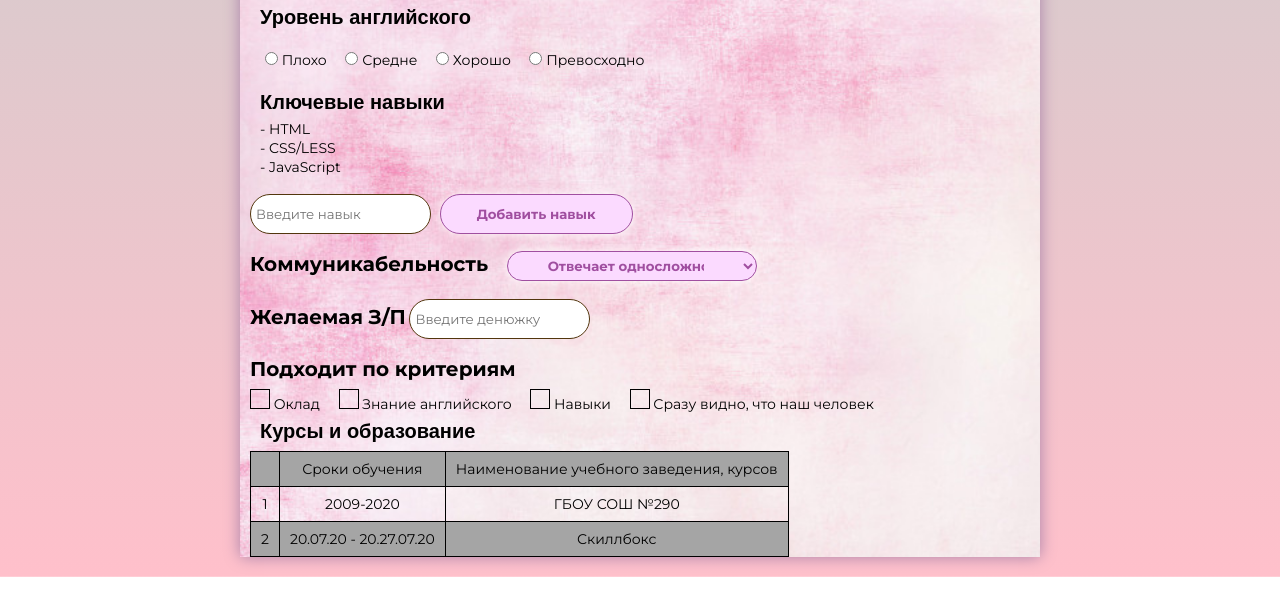
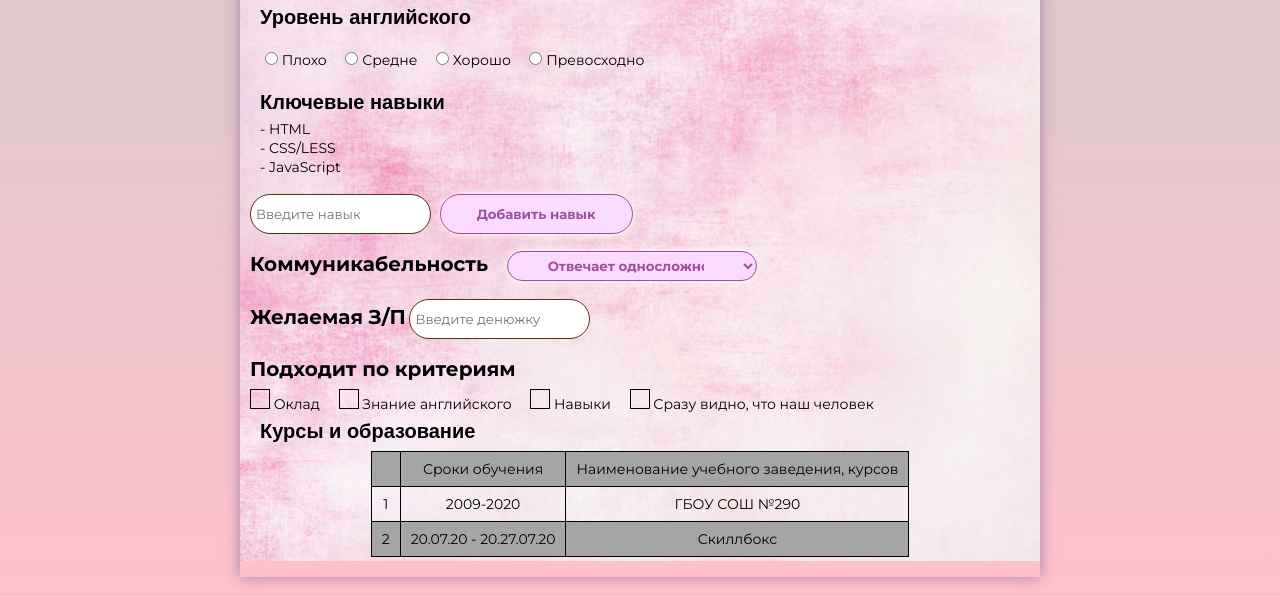
Before and after one commit to PolinaRudich/start, a plain HTML site: page index.html in a window 1280 px wide. Shown: the part 259-856 px from the top of the page. Drawn offline with Linux system fonts and the light colour scheme; a web font is replaced by a local one.

Commit message:
added white-space

```diff
--- a/css/style.css
+++ b/css/style.css
@@ -16,7 +16,7 @@ header{
 html, body {
 
   width: 100%;
-
+ min-width:800px ;
   object-fit: cover;
   position: absolute;
   font-size: 100%;
@@ -38,7 +38,6 @@ html{
 }
 input, button, textarea {
   font-family: inherit;
-
 }
 .inputs{
   padding: 15px;
@@ -87,9 +86,10 @@ option{
   margin-right: auto;
   margin-top: 20px;
   margin-bottom: 20px;
-
   box-shadow:0 0 15px rgb(168, 128, 168);
   background: url(../images/depositphotos_10086234-stock-photo-soft-pink-background.jpg);
+  background-position: 0 0;
+background-attachment: fixed;
   background-position: 0 0;
 background-repeat: no-repeat;
 background-size: 100% auto;
@@ -143,7 +143,7 @@ height: 15%;
 /* PROFILE*/
 
 .profile{
-padding: 0px 10px;
+padding: 0px 10px 20px;
 
 
 }
@@ -288,7 +288,7 @@ text-align: center;
 }
 table{
 border-collapse: collapse;
-
+margin: 0 auto;
 
 }
 table tr:nth-child(odd) {
```
